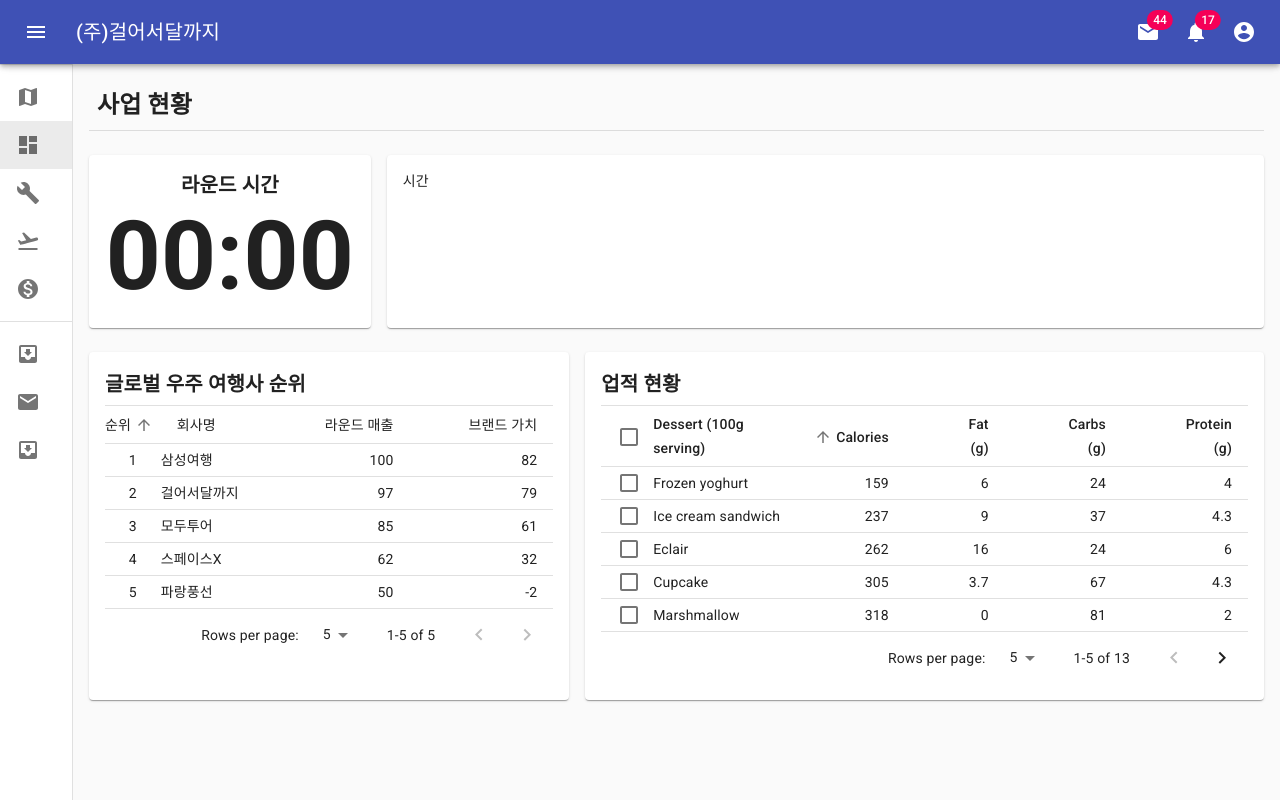
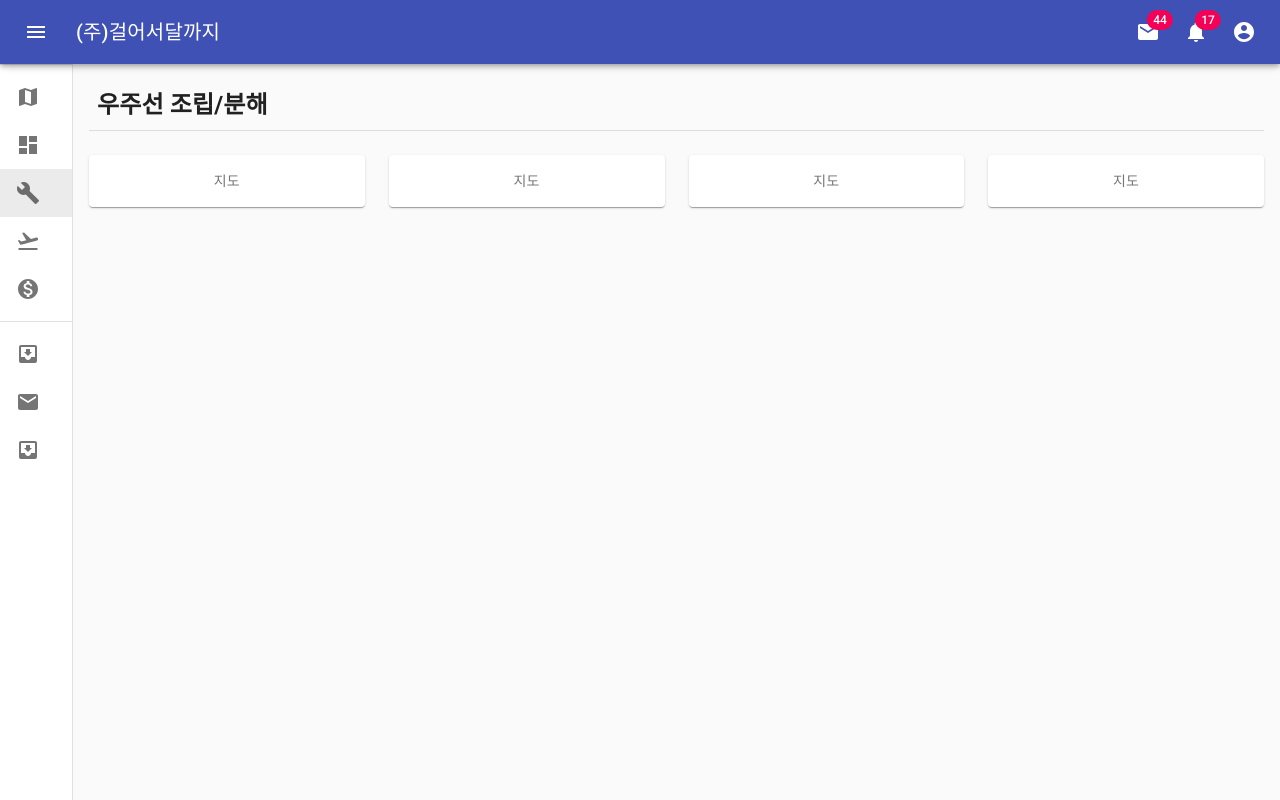
Before and after one commit to tenderpooh/space-s, a React (Create React App) app: page / in a window 1280 px wide. Built offline with nearby package versions, Linux system fonts and the light colour scheme.

Commit message:
no message

```diff
--- /dev/null
+++ b/src/components/Contents/Assembly.jsx
@@ -0,0 +1,31 @@
+import React from "react";
+import { Grid, Paper } from "@material-ui/core";
+import { makeStyles } from "@material-ui/core/styles";
+
+const useStyles = makeStyles(theme => ({
+  paper: {
+    padding: theme.spacing(2),
+    textAlign: "center",
+    color: theme.palette.text.secondary
+  }
+}));
+
+export default function Map() {
+  const classes = useStyles();
+  return (
+    <>
+      <Grid item xs={3}>
+        <Paper className={classes.paper}>지도</Paper>
+      </Grid>
+      <Grid item xs={3}>
+        <Paper className={classes.paper}>지도</Paper>
+      </Grid>
+      <Grid item xs={3}>
+        <Paper className={classes.paper}>지도</Paper>
+      </Grid>
+      <Grid item xs={3}>
+        <Paper className={classes.paper}>지도</Paper>
+      </Grid>
+    </>
+  );
+}
--- a/src/context/AppProvider.jsx
+++ b/src/context/AppProvider.jsx
@@ -23,7 +23,7 @@ const AppProvider = ({ children }) => {
 
   const initialState = {
     menuOpened: false,
-    content: "사업 현황",
+    content: "우주선 조립/분해",
     menuToggle,
     contentSelect
   };
--- a/src/route/Route.jsx
+++ b/src/route/Route.jsx
@@ -7,6 +7,7 @@ import MonetizationOnIcon from "@material-ui/icons/MonetizationOn";
 
 import Map from "../components/Contents/Map";
 import Dashboard from "../components/Contents/Dashboard";
+import Assembly from "../components/Contents/Assembly";
 
 const route = [
   {
@@ -22,7 +23,7 @@ const route = [
   {
     text: "우주선 조립/분해",
     icon: <BuildIcon />,
-    component: <Map />
+    component: <Assembly />
   },
   {
     text: "우주선 운전",
```
